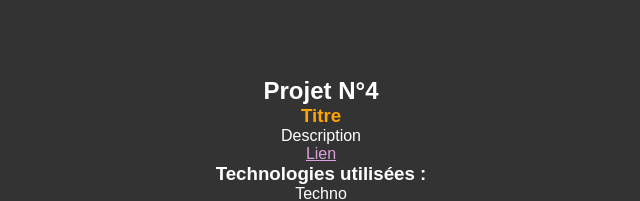
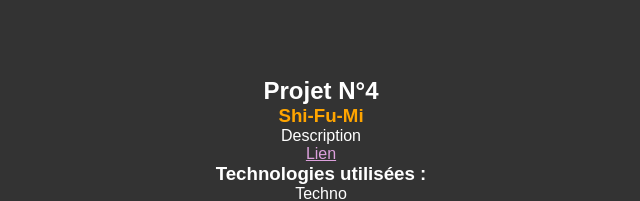
Before and after one commit to Tommy-BOU/HE-Man-group-repo, a plain HTML site: page index.html in a window 1280 px wide. Shown: the part 1305-1506 px from the top of the page, 319-959 px from the left. Drawn offline with Linux system fonts and the light colour scheme.

Commit message:
Add files via upload

```diff
--- a/index.html
+++ b/index.html
@@ -50,7 +50,7 @@
             </div>
             <div class="project project-4">
                 <h2>Projet N°4</h2>
-                <h3 class="project-title">Titre</h3>
+                <h3 class="project-title">Shi-Fu-Mi</h3>
                 <p>Description</p>
                 <a href="">Lien</a>
                 <h3>Technologies utilisées :</h3>
```
